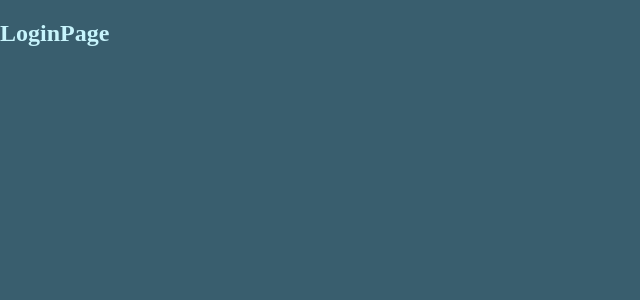
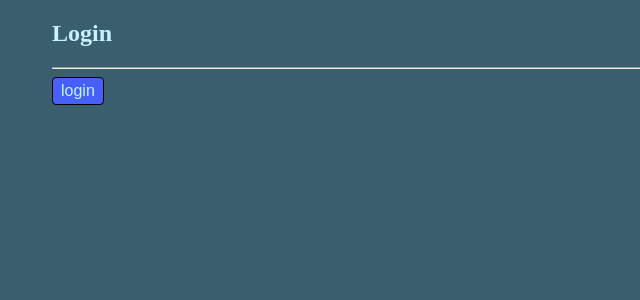
Before and after one commit to Ariel2911/heroes-spa, a React (Vite) app: page /login in a window 1280 px wide. Shown: the top 300 px of the page, without its empty margins (0-640 px from the left). Built offline with nearby package versions, Linux system fonts and the light colour scheme.

Commit message:
Agrega onLogin() en <LoginPage />

```diff
--- a/src/auth/pages/LoginPage.jsx
+++ b/src/auth/pages/LoginPage.jsx
@@ -1,3 +1,22 @@
+import { useNavigate } from 'react-router-dom';
+
 export const LoginPage = () => {
-  return <h2>LoginPage</h2>;
+  const navigate = useNavigate();
+
+  const onLogin = () => {
+    navigate('/', {
+      replace: true,
+    });
+  };
+
+  return (
+    <div className="container mt-5">
+      <h2>Login</h2>
+      <hr />
+
+      <button className="btn btn-prymary" onClick={onLogin}>
+        login
+      </button>
+    </div>
+  );
 };
--- a/src/styles.css
+++ b/src/styles.css
@@ -70,6 +70,14 @@ a {
   font-size: inherit;
 }
 
+.btn-prymary {
+  background-color: var(--primari-color);
+  border-radius: 4px;
+  border: 1px solid black;
+  color: var(--primari-color-ligth);
+  padding: 4px 8px;
+}
+
 .active {
   color: red;
 }
```
